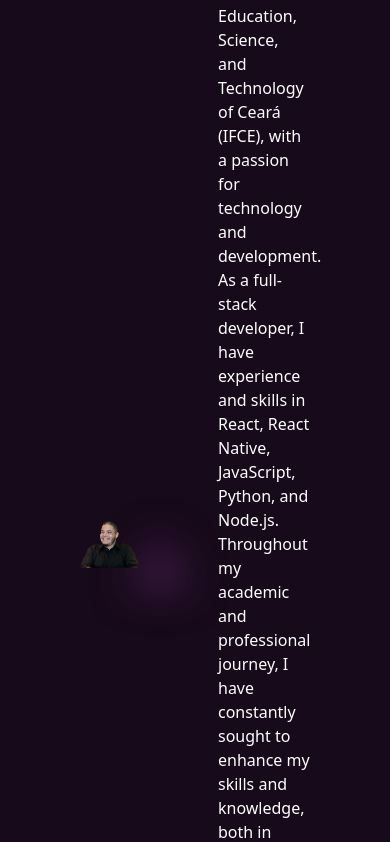
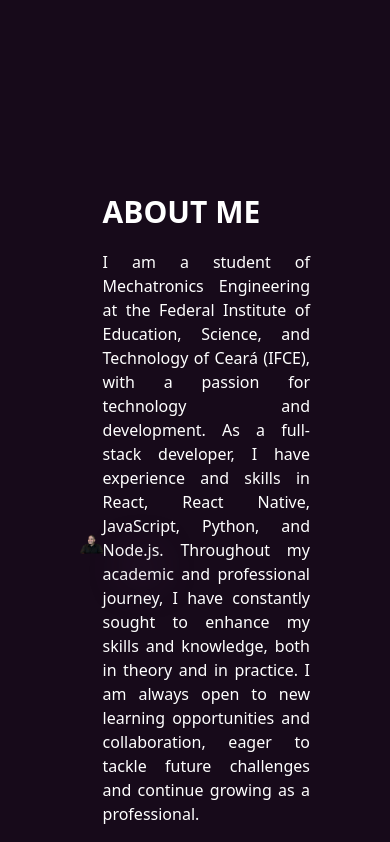
Before and after one commit to nicoryy/nicoryy.github.io, a React (Vite) app: page / in a window 390 px wide. Shown: the part 722-1564 px from the top of the page. Built offline with nearby package versions, Linux system fonts and the light colour scheme.

Commit message:
about section responsive

```diff
--- a/src/App.jsx
+++ b/src/App.jsx
@@ -9,6 +9,7 @@
         <Nav />
 
         <main className="text-white">
+          {/* // WELCOME SECTION */}
           <section
             className="h-[calc(100vh-120px)] flex
             flex-col pb-10
@@ -31,10 +32,11 @@
             </GotoBtn>
           </section>
 
+
+          {/* ABOUT ME SECTION  */}
           <section
-            id="About"
-            className="h-[100vh] flex
-          justify-center items-center gap-20
+            className="min-h-[100vh] flex lg:flex-row sm:flex-col
+          justify-center items-center lg:gap-20
           "
           >
             <section className="">
@@ -45,10 +47,10 @@
               />
             </section>
 
-            <section className="flex flex-col max-w-[40%]  gap-5">
-              <span className="font-bold text-3xl uppercase">About Me</span>
+            <section className="flex flex-col lg:max-w-[40%] sm:max-w-[80%] gap-5">
+              <span id="About" className="font-bold text-3xl lg:text-left sm:text-center uppercase">About Me</span>
 
-              <span className="">
+              <span className="text-justify">
                 I am a student of Mechatronics Engineering at the Federal
                 Institute of Education, Science, and Technology of Ceará (IFCE),
                 with a passion for technology and development. As a full-stack
```
